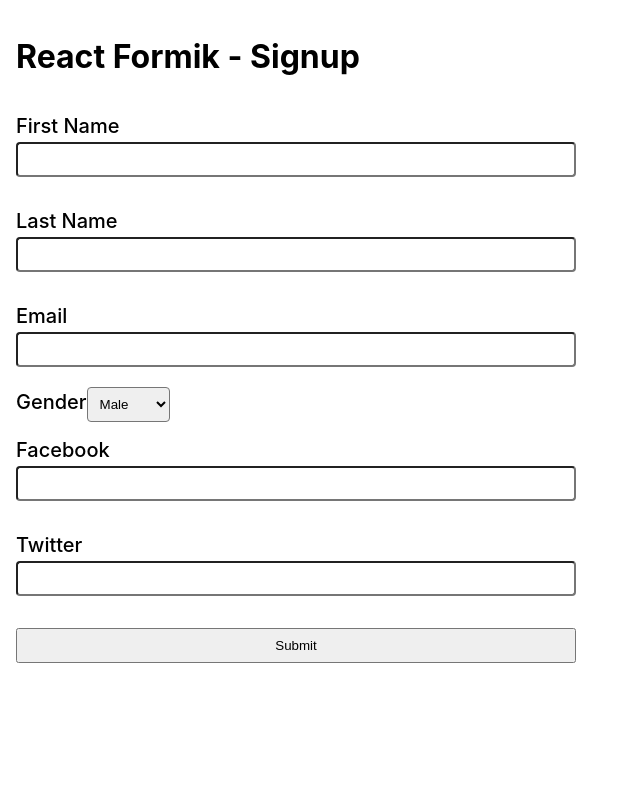
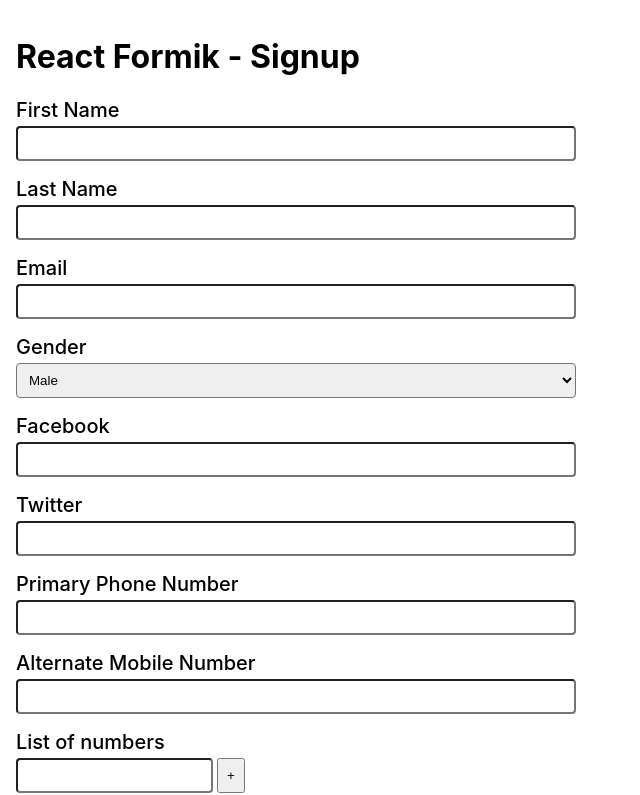
Before and after one commit to iamentafaz/react-formik, a React (Create React App) app: page / in a window 1280 px wide. Shown: the top 795 px of the page, without its empty margins (0-640 px from the left). Built offline with nearby package versions, Linux system fonts and the light colour scheme.

Commit message:
FieldArray with FastField Component

```diff
--- a/src/App.css
+++ b/src/App.css
@@ -15,18 +15,21 @@
 }
 
 .signup-form input,
-select {
-  margin-top: .25rem;
-  padding: .5rem;
+.signup-form select {
+    margin-top: 0.25rem;
+    padding: 0.5rem;
     border-radius: 4px;
 }
 .signup-form button {
     margin: 1rem 0;
-  padding: .5rem;
+    padding: 0.5rem;
     cursor: pointer;
 }
+.ph-number-wrapper button {
+  margin: 0 .25rem;
+}
 .form-field {
-  margin: 1rem 0;
+    margin-bottom: 1rem;
     display: grid;
 }
 .error {
--- a/src/App.js
+++ b/src/App.js
@@ -3,7 +3,7 @@
 
 function App() {
   return (
-    <div className="App">
+    <div className="app">
       <FormikSignUpForm />
     </div>
   );
--- a/src/components/FormikSignUpForm.js
+++ b/src/components/FormikSignUpForm.js
@@ -1,4 +1,4 @@
-import { ErrorMessage, Field, Form, Formik } from 'formik';
+import { ErrorMessage, FastField, Field, FieldArray, Form, Formik } from 'formik';
 import React from 'react';
 import * as Yup from 'yup';
 
@@ -10,7 +10,10 @@
     social: {
         facebook: '',
         twitter: '',
-    }
+    },
+    phoneNumbers: ['', ''],
+    phNumbers: [''],
+    about: '',
 };
 const validationSchema = Yup.object({
     firstName: Yup.string().max(15, 'Must be of 15 characters').required('Required'),
@@ -19,7 +22,7 @@
     social: Yup.object({
         facebook: Yup.string().url('Enter valid address'),
         twitter: Yup.string().url('Enter valid address'),
-    })
+    }),
 });
 
 const onSubmit = (values) => {
@@ -59,24 +62,86 @@
                         <Field type='email' name='email' />
                         <ErrorMessage name='email' className='error' component='p'></ErrorMessage>
                     </div>
-                    <div className='form-fiels'>
+                    <div className='form-field'>
                         <label htmlFor='gender'>Gender</label>
-                        <Field as="select" name="gender">
-                            <option value="male">Male</option>
-                            <option value="female">Female</option>
+                        <Field as='select' name='gender'>
+                            <option value='male'>Male</option>
+                            <option value='female'>Female</option>
                         </Field>
                     </div>
 
                     <div className='form-field'>
                         <label htmlFor='facebook'>Facebook</label>
                         <Field type='text' name='social.facebook' />
-                        <ErrorMessage name='social.facebook' className='error' component='p'></ErrorMessage>
+                        <ErrorMessage
+                            name='social.facebook'
+                            className='error'
+                            component='p'
+                        ></ErrorMessage>
                     </div>
 
                     <div className='form-field'>
                         <label htmlFor='twitter'>Twitter</label>
                         <Field type='text' name='social.twitter' />
-                        <ErrorMessage name='social.twitter' className='error' component='p'></ErrorMessage>
+                        <ErrorMessage
+                            name='social.twitter'
+                            className='error'
+                            component='p'
+                        ></ErrorMessage>
+                    </div>
+
+                    <div className='form-field'>
+                        <label htmlFor='primaryPh'>Primary Phone Number</label>
+                        <Field type='text' id='primaryPh' name='phoneNumbers[0]' />
+                        <ErrorMessage
+                            name='primaryPh'
+                            className='error'
+                            component='p'
+                        ></ErrorMessage>
+                    </div>
+
+                    <div className='form-field'>
+                        <label htmlFor='secondaryPh'>Alternate Mobile Number</label>
+                        <Field type='text' id='secondaryPh' name='phoneNumbers[1]' />
+                        <ErrorMessage
+                            name='secondaryPh'
+                            className='error'
+                            component='p'
+                        ></ErrorMessage>
+                    </div>
+
+                    <div className='form-field'>
+                        <label htmlFor='phNumbers'>List of numbers</label>
+                        <FieldArray name='phNumbers'>
+                            {(fieldArrayProps) => {
+                                const { push, remove, form } = fieldArrayProps;
+                                const { phNumbers } = form.values;
+                                return (
+                                    <div className='ph-number-wrapper'>
+                                        {phNumbers.map((phNumber, index) => (
+                                            <div key={index}>
+                                                <Field type='text' name={`phNumbers.${index}`} />
+                                                {index > 0 && (
+                                                    <button
+                                                        type='button'
+                                                        onClick={() => remove(index)}
+                                                    >
+                                                        -
+                                                    </button>
+                                                )}
+                                                <button type='button' onClick={() => push('')}>
+                                                    +
+                                                </button>
+                                            </div>
+                                        ))}
+                                    </div>
+                                );
+                            }}
+                        </FieldArray>
+                        <div className='form-field'>
+                            <label htmlFor='about'>About</label>
+                            <FastField name='about' id='about'></FastField>
+                        </div>
                     </div>
 
                     <button type='submit'>Submit</button>
```
Also changed, not shown: src/components/SignUpForm.js (+8 -25 lines), 1 other file (tests, documents, lock files or other folders). Lines whose indentation alone changed are shown as unchanged.
